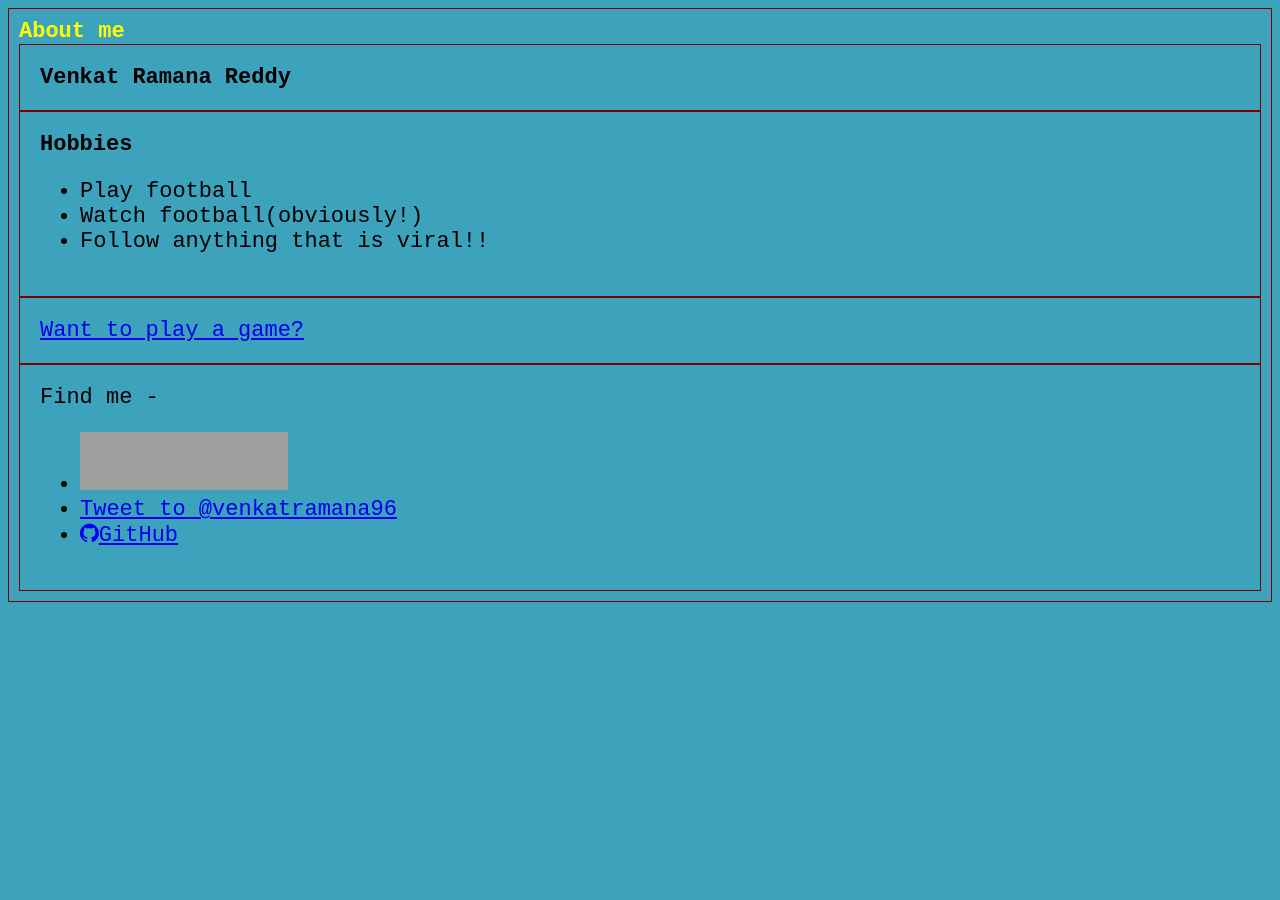
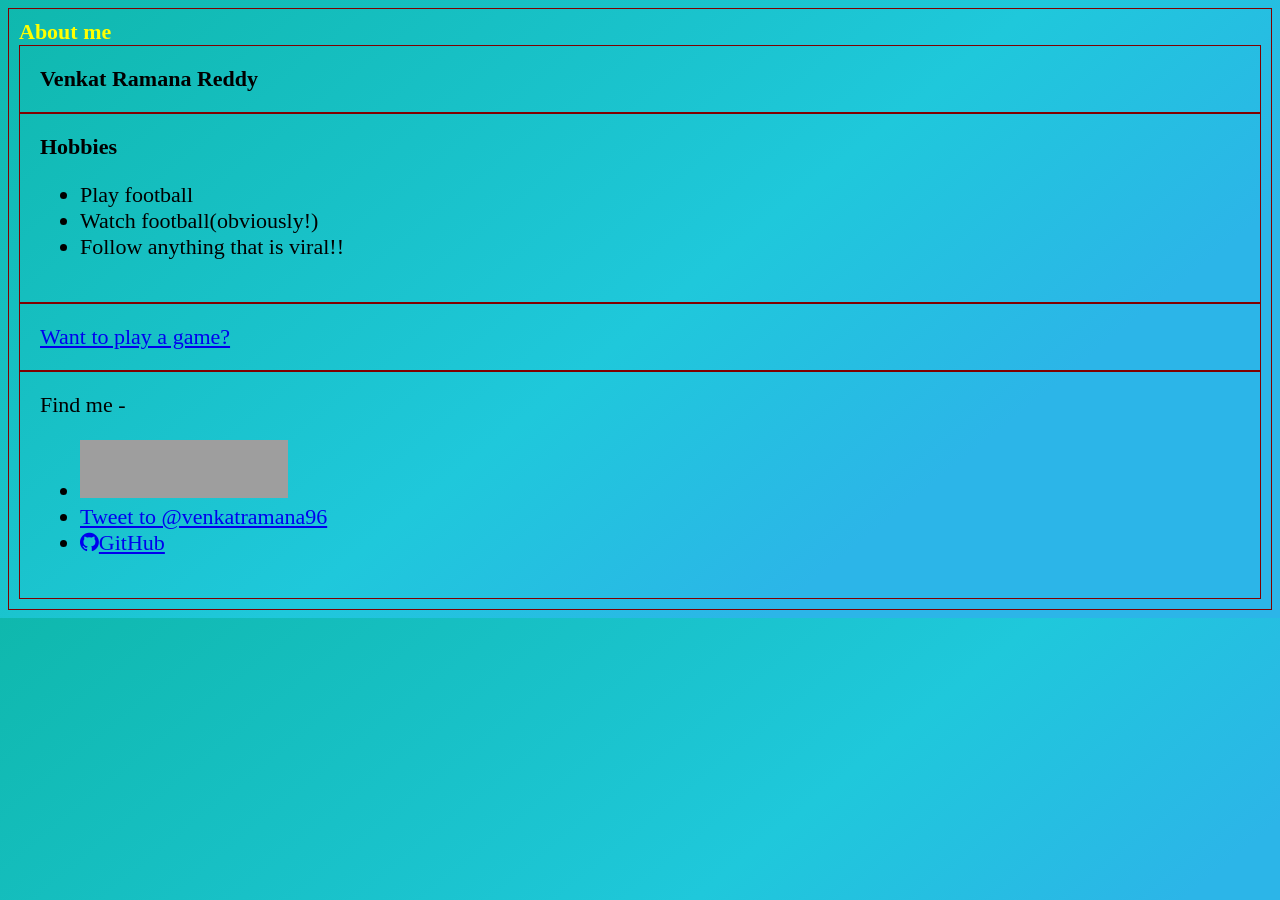
Before and after one commit to venkatramanareddy/venkatramanareddy.github.io, a Jekyll site: the page built from index.md, in a window 1280 px wide. Built offline with Jekyll 4.4.1, drawn with Linux system fonts in a browser that asks for light colours; nearby versions of some CDN libraries; comment, search, counter and statistics services are not loaded; grey boxes are pictures that could not be loaded.

Commit message:
Modified css for page

```diff
--- a/assets/main.scss
+++ b/assets/main.scss
@@ -3,7 +3,7 @@
 ---
 
 // Text
-$base-font-family: Courier New, Courier, monospace !default;
+$base-font-family: Fira Mono !default;
 $base-font-size: 22px;
 $header-2: 100;
 
@@ -19,7 +19,8 @@ $background-color: #3da2bb !default;
 body{
     font-family: $base-font-family;
     font-size: $base-font-size;
-    background-color: $background-color;
+    // background-color: $background-color;
+    background: linear-gradient(141deg, #0fb8ad 0%, #1fc8db 51%, #2cb5e8 75%)
 }
 
 .header{
```
